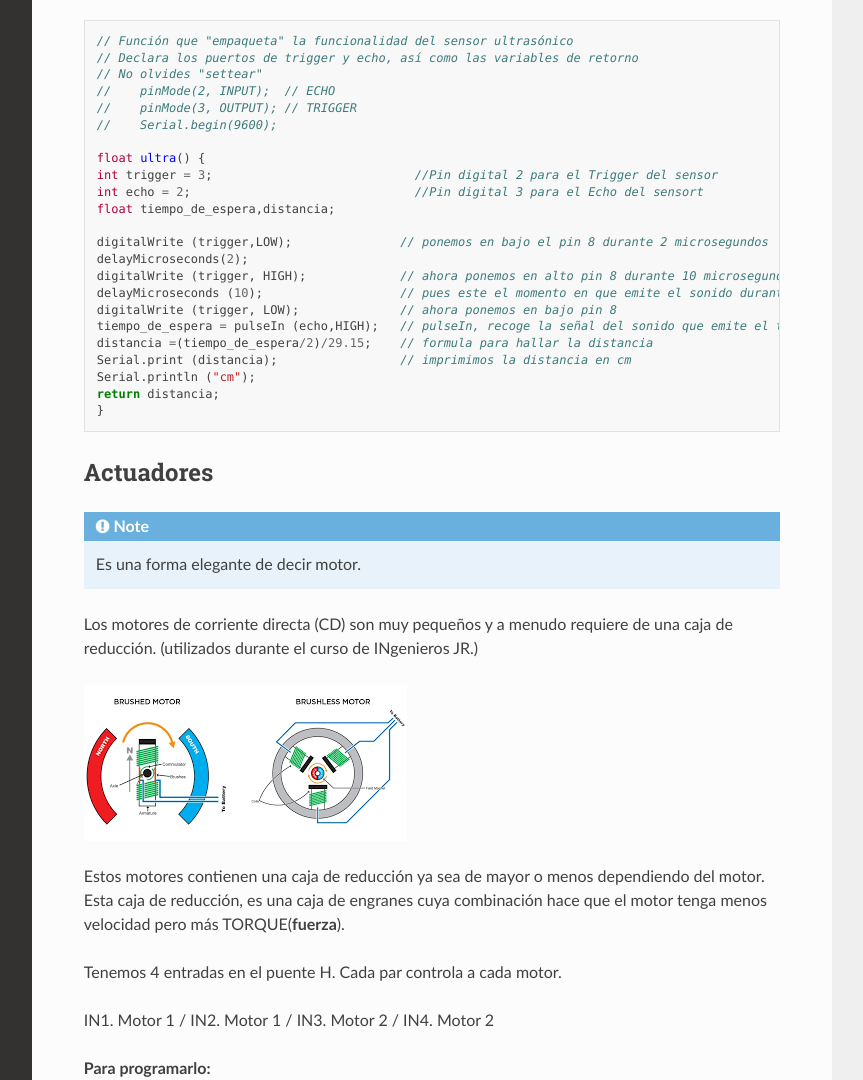
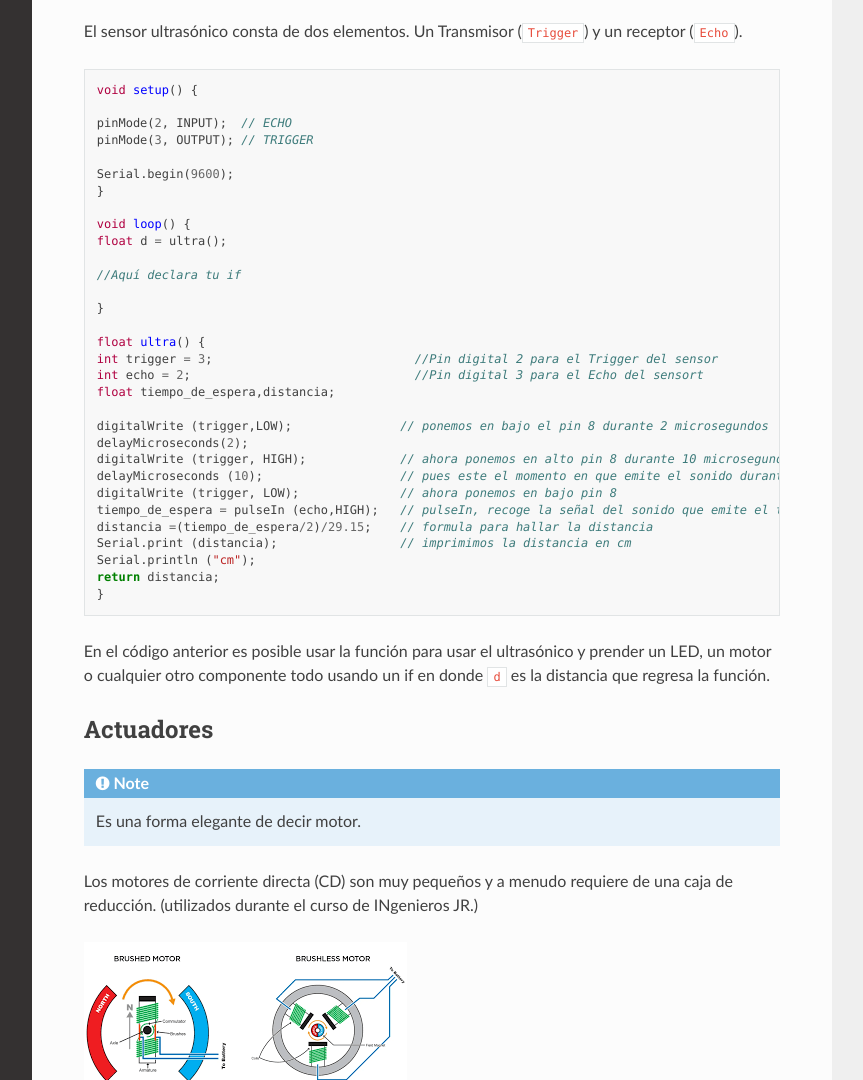
Before and after one commit to Gagis00/Ingeniero-JR, a Sphinx documentation site: the page built from docs/source/componentes.rst, in a window 1280 px wide and 1400 px high, cut to the strip 320-1400 px from the top of the window. Shown: the whole strip, without its empty margins (268-1131 px from the left). Built offline with Sphinx 7.4.7 and the Read the Docs theme 2.0.0, drawn with Linux system fonts in a browser that asks for light colours.

Commit message:
Update componentes.rst

```diff
--- a/docs/source/componentes.rst
+++ b/docs/source/componentes.rst
@@ -10,14 +10,25 @@ Ultrasónico
 .. autosummary::
    :toctree: generated
 
+El sensor ultrasónico  consta de dos elementos. Un Transmisor (``Trigger``) y un receptor (``Echo``).
+
+
 .. code-block:: c++
 
-   // Función que "empaqueta" la funcionalidad del sensor ultrasónico
-   // Declara los puertos de trigger y echo, así como las variables de retorno
-   // No olvides "settear"
-   //    pinMode(2, INPUT);  // ECHO
-   //    pinMode(3, OUTPUT); // TRIGGER
-   //    Serial.begin(9600);
+   void setup() {
+
+   pinMode(2, INPUT);  // ECHO
+   pinMode(3, OUTPUT); // TRIGGER
+
+   Serial.begin(9600);
+   }
+
+   void loop() {
+   float d = ultra();
+
+   //Aquí declara tu if
+
+   }
 
    float ultra() {
    int trigger = 3;                            //Pin digital 2 para el Trigger del sensor
@@ -35,6 +46,8 @@ Ultrasónico
    Serial.println ("cm");
    return distancia;
    }
+
+En el código anterior es posible usar la función para usar el ultrasónico y prender un LED, un motor o cualquier otro componente todo usando un if en donde ``d`` es la distancia que regresa la función.
 
 Actuadores
 ----------
```
